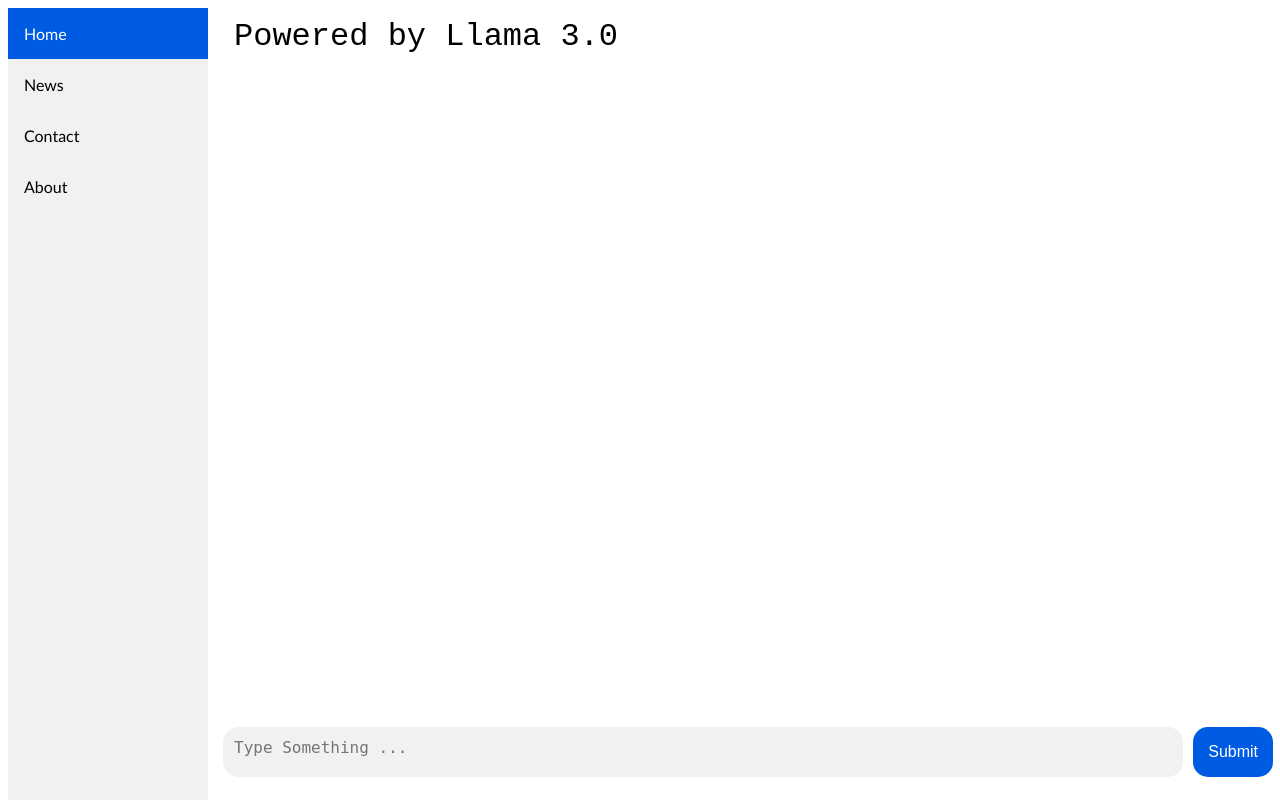
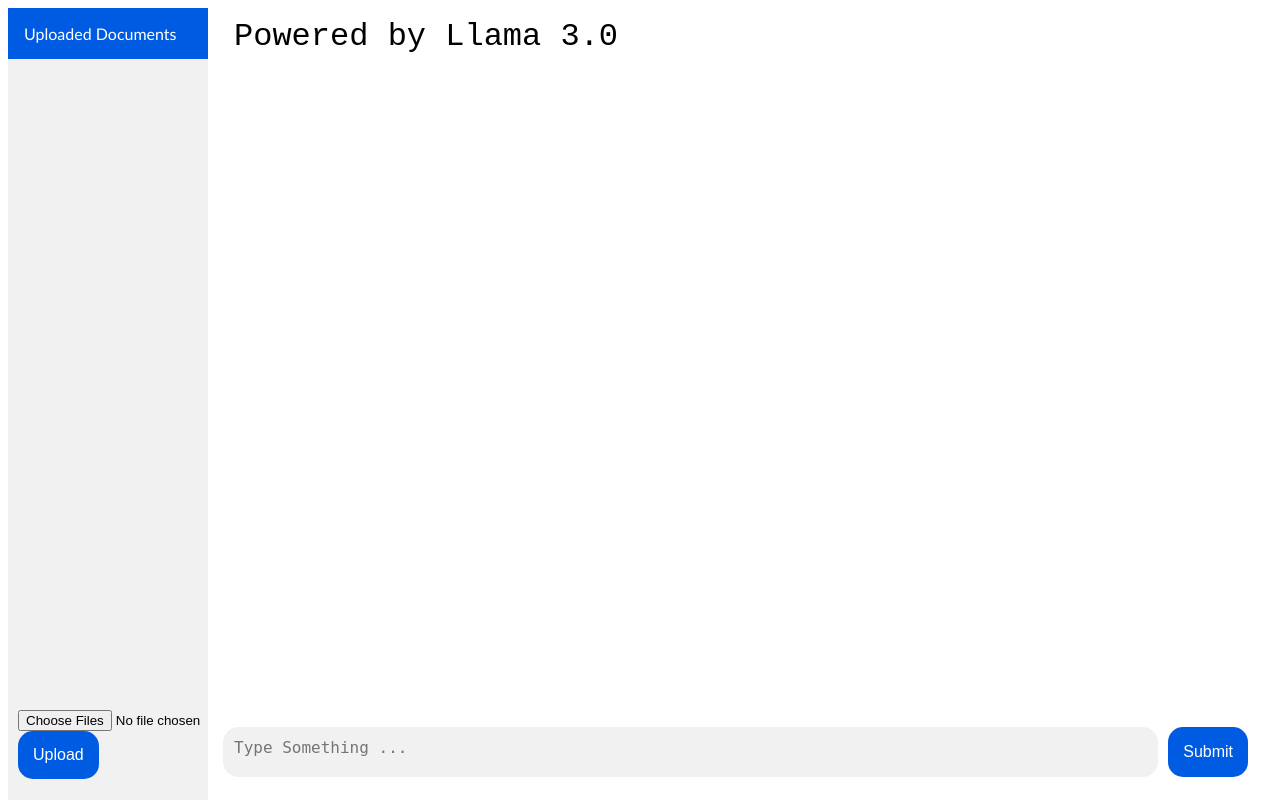
Before and after one commit to StevenChang5/Local_Chatbot, a Flask app: template templates/index.html in a window 1280 px wide. Run offline with Flask 3, Linux system fonts and the light colour scheme; the template is opened without the code that fills it, so the values that code supplies are empty.

Commit message:
Updated document upload styling

```diff
--- a/app.py
+++ b/app.py
@@ -39,19 +39,29 @@
 def upload_file():
     if 'file' not in request.files:
         return jsonify({"error": "No file part in request"}), 400
+    print(request.files)
+    print(request.files['file'])
+    print(request.files.getlist('file'))
     file = request.files['file']
-    if file.filename == '':
-        return jsonify({"error": "No selected file"}), 400
+    files = request.files.getlist('file')
+    response_html = f""
+    for file in files:
+        if file.filename == '':
+            return jsonify({"error": "No selected file"}), 400
 
-    filename = file.filename
-    filepath = os.path.join(app.config['UPLOAD_FOLDER'], filename)
-    file.save(filepath)
-    temp_load = PyPDFLoader(filepath)
-    document_pages = temp_load.load_and_split()
-    uuids = [str(uuid4()) for _ in range(len(document_pages))]
-    vector.add_documents(documents=document_pages, ids=uuids)
-    os.remove(filepath)
-    return filename
+        filename = file.filename
+        filepath = os.path.join(app.config['UPLOAD_FOLDER'], filename)
+        file.save(filepath)
+        temp_load = PyPDFLoader(filepath)
+        document_pages = temp_load.load_and_split()
+        uuids = [str(uuid4()) for _ in range(len(document_pages))]
+        vector.add_documents(documents=document_pages, ids=uuids)
+        os.remove(filepath)
+        response_html += f"""
+        <a>{file.filename}</a>
+        """
+
+    return response_html
 
 # main driver function, runs application on local dev server
 if __name__ == '__main__':
--- a/static/css/styles.css
+++ b/static/css/styles.css
@@ -5,6 +5,10 @@
     font-weight: 100;
     margin: 10px;
     min-width: 524px;
+}
+
+.body{
+    overflow: hidden;
 }
 
 .wrapper{
@@ -60,6 +64,7 @@
 
 .searchbar {
     margin: 0;
+    margin-left: 200px;
     padding: 0;
     width: 100%;
     position: fixed;
@@ -68,10 +73,9 @@
 }
 
 .query-form{
-    width: calc(100%-220px);
+    width: calc(100vw - 255px);
     display: flex;
     gap: 10px;
-    padding-left: 200px;
     margin:15px;
     margin-top:3px;
 
@@ -115,7 +119,7 @@
     background-color: #f1f1f1;
     position: fixed;
     height: 100%;
-    overflow: auto;
+    overflow: hidden;
     font-family:'Gill Sans', 'Gill Sans MT', Calibri, 'Trebuchet MS', sans-serif
 }
 
@@ -148,7 +152,10 @@
     }
     div.content {margin-left: 0; max-width: 100vw}
     .query-form {
-        padding-left: 0px;
+        width: calc(100vw - 55px);
+    }
+    .searchbar{
+        margin-left: 0px;
     }
 }
 
@@ -159,3 +166,12 @@
         float: none;
         }
 }
+
+.document-list{
+    overflow-y: auto;
+    height: calc(100vh - 160px)
+}
+
+.document-submit{
+    padding: 10px;
+}
--- a/templates/index.html
+++ b/templates/index.html
@@ -7,12 +7,20 @@
     <script src="https://unpkg.com/htmx.org"></script>
     <link rel="stylesheet" href="{{url_for('static', filename='css/styles.css') }}">
 </head>
-<body>
+<body class="body">
     <div class="sidebar">
-        <a class="active" href="#home">Home</a>
-        <a href="#news">News</a>
-        <a href="#contact">Contact</a>
-        <a href="#about">About</a>
+        <a class="active">Uploaded Documents</a>
+        <div class="document-list" id="doc">
+            <!-- Documents will be listed here -->
+        </div>
+        <div class="document-submit">
+            <form class="file-form" hx-encoding='multipart/form-data' hx-post='/upload' hx-target="#doc" hx-swap="afterbegin">
+                <input type='file' name='file' multiple="multiple">
+                <button class="submit-button">
+                    Upload
+                </button>
+            </form>
+        </div>
     </div>
     <div class="wrapper">
         <div class="content">
@@ -21,15 +29,13 @@
                 <!-- Submissions will be appended here -->
             </div>
         </div>
+        <div id="upload-response"></div>
         <div class="searchbar">
-            <div class="form-container">
-                <form class="query-form" hx-post="/llm" hx-target="#result" hx-swap="afterbegin">
-                    <textarea class="textarea" name="input" placeholder="Type Something ..."></textarea>
-                    <!-- <input type="text" name="input" placeholder="Type something..."> -->
-                    <button class="submit-button" type="submit">Submit</button>
-                </form>
-            </div>
+            <form class="query-form" hx-post="/llm" hx-target="#result" hx-swap="afterbegin">
+                <textarea class="textarea" name="input" placeholder="Type Something ..."></textarea>
+                <!-- <input type="text" name="input" placeholder="Type something..."> -->
+                <button class="submit-button" type="submit">Submit</button>
+            </form>
         </div>
     </div>
 </body>
-</html>
```
